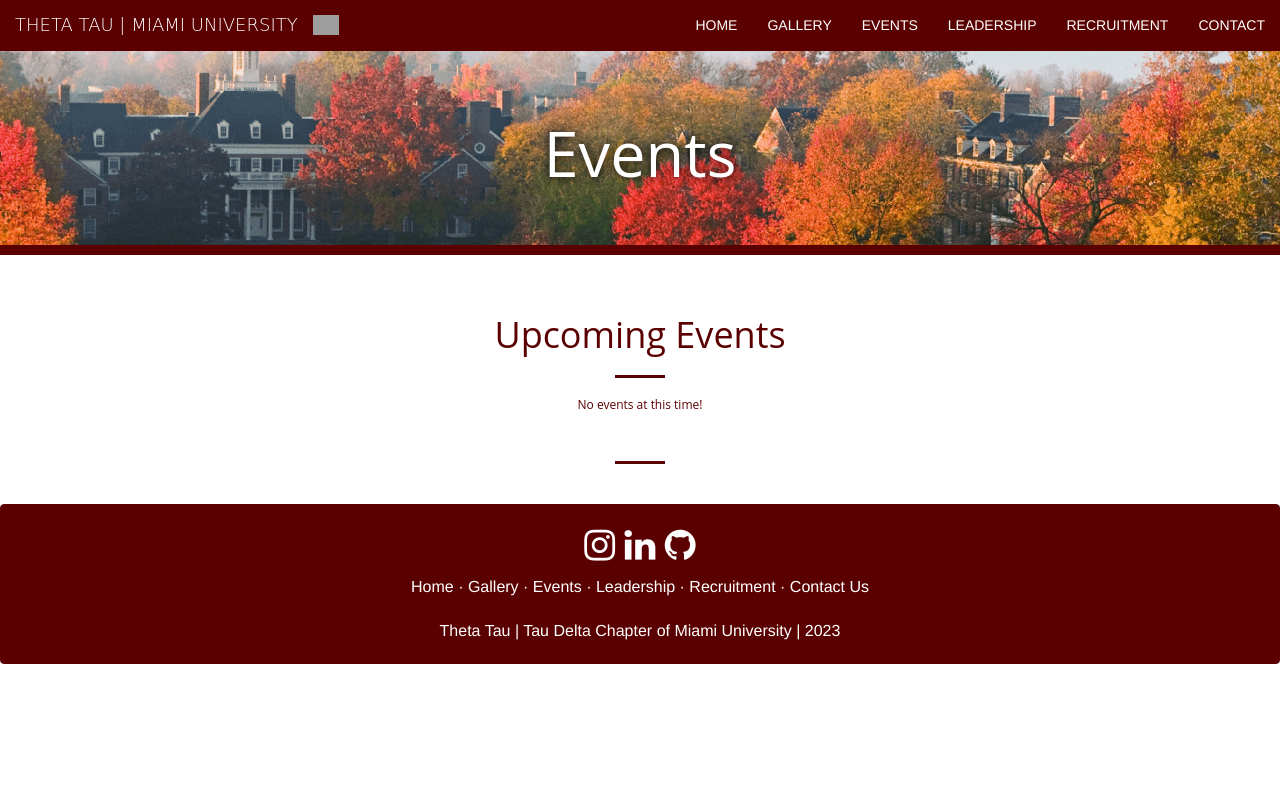
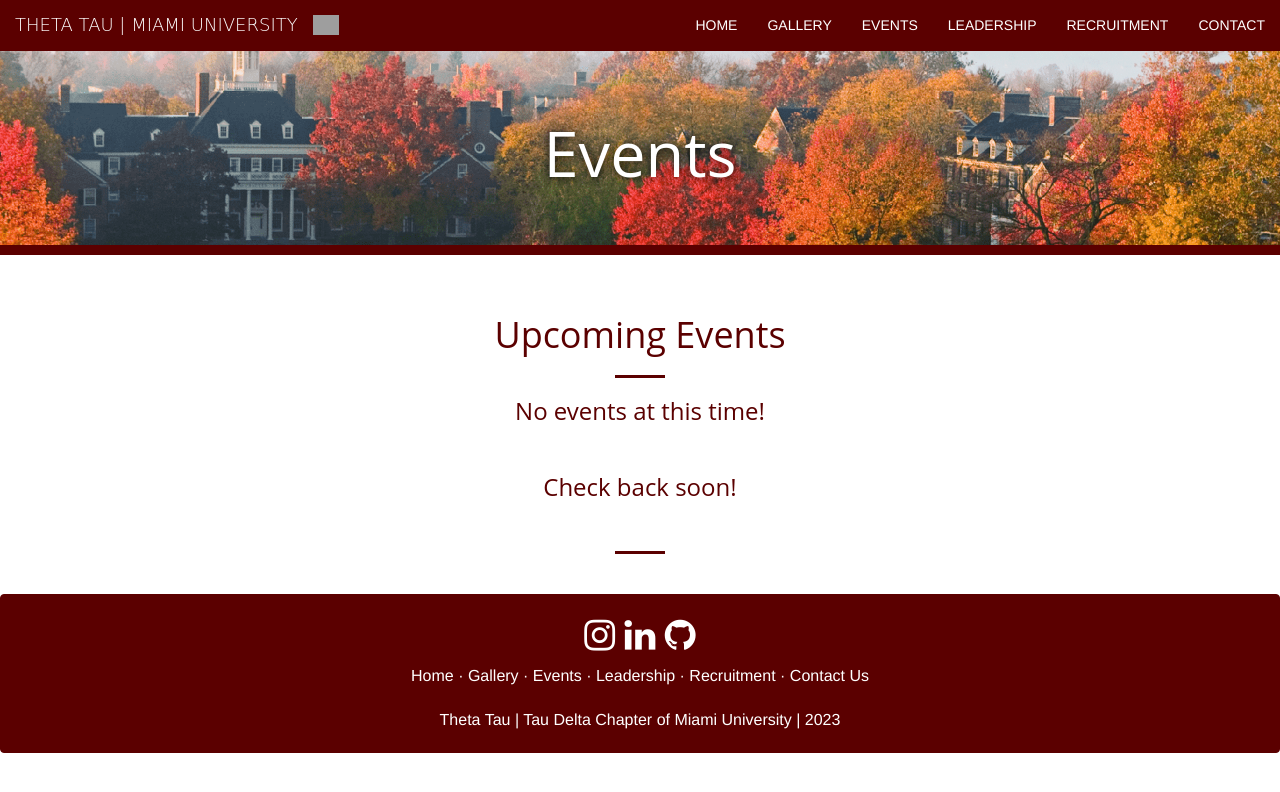
Before and after one commit to ThetaTauMiami/ThetaTauMiami2023, a Jekyll site: the page events.html, which Jekyll copies as it is, in a window 1280 px wide. Shown: the top 792 px of the page. Built offline with Jekyll 4.4.1, drawn with Linux system fonts in a browser that asks for light colours; nearby versions of some CDN libraries; grey boxes are pictures that could not be loaded.

Commit message:
Update events.html

```diff
--- a/events.html
+++ b/events.html
@@ -100,7 +100,9 @@
         <h1 style="color: #5B0000; text-align: center">Upcoming Events</h1>
         <hr>
 
-        <h6 style="color: #5B0000; text-align: center">No events at this time!</h6>
+        <h3 style="color: #5B0000; text-align: center">No events at this time!</h3>
+        <br>
+        <h3 style="color: #5B0000; text-align: center">Check back soon!</h3>
 
         <!--
         <div class="col-xs-6 col-sm-5 col-sm-offset-1 col-lg-4 col-lg-offset-2">
```
